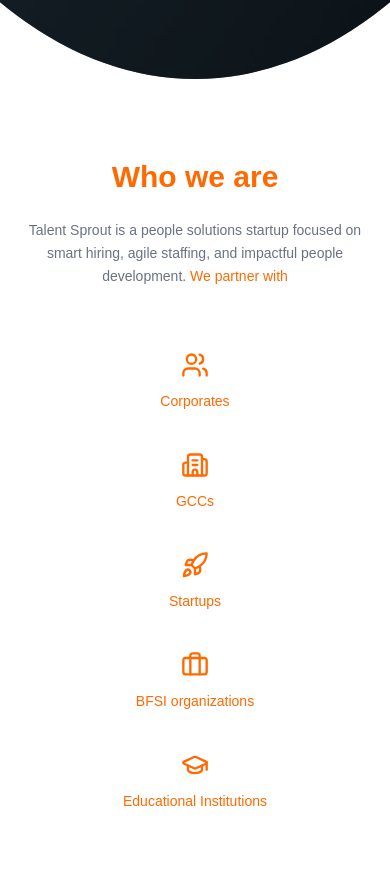
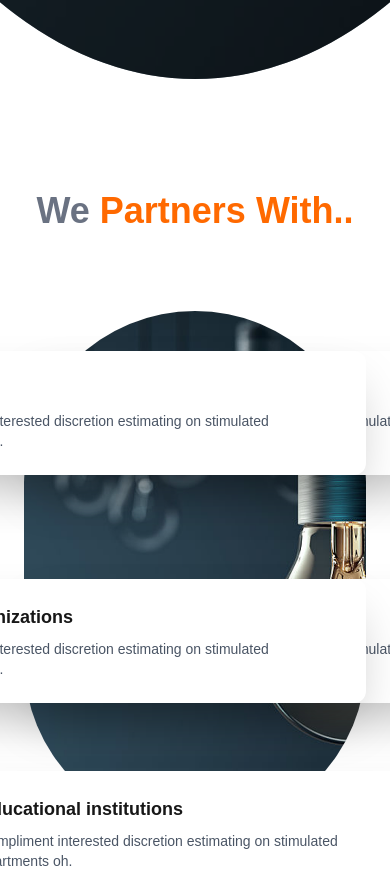
Before and after one commit to ShivamNamdev0007/TalentSproutOfficialWebsit, a Next.js app: page / in a window 390 px wide. Shown: the part 765-1638 px from the top of the page. Built offline with nearby package versions, Linux system fonts and the light colour scheme.

Commit message:
add who we are section

```diff
--- /dev/null
+++ b/Components/Landingpage/PartnersSection.jsx
@@ -0,0 +1,121 @@
+"use client";
+import { useEffect, useRef, useState } from "react";
+import Image from "next/image";
+
+export default function PartnersSection() {
+  const sectionRef = useRef(null);
+  const [visible, setVisible] = useState(false);
+
+  useEffect(() => {
+    const observer = new IntersectionObserver(
+      ([entry]) => {
+        if (entry.isIntersecting) {
+          setVisible(true);
+        }
+      },
+      { threshold: 0.3 }
+    );
+
+    if (sectionRef.current) {
+      observer.observe(sectionRef.current);
+    }
+
+    return () => observer.disconnect();
+  }, []);
+
+  return (
+    <section
+      ref={sectionRef}
+      className="bg-white py-28 relative overflow-hidden"
+    >
+      <div className="max-w-7xl mx-auto px-6 relative">
+
+        {/* Heading */}
+        <h2 className="text-center text-4xl md:text-5xl font-bold mb-20">
+          <span className="text-gray-500">We </span>
+          <span className="text-orange-500">Partners With..</span>
+        </h2>
+
+        <div className="relative flex justify-center items-center">
+
+          {/* Center Image */}
+          <div className="relative w-[520px] h-[520px] md:w-[420px] md:h-[550px] rounded-full overflow-hidden z-10">
+            <Image
+              src="/herosBackgroundImg.png"
+              alt="handshake"
+              fill
+              priority
+              className="object-cover"
+            />
+          </div>
+
+          {/* LEFT TOP */}
+          <Card
+            title="Corporates"
+            position="top-10 left-0 md:-left-14"
+            direction="left"
+            visible={visible}
+          />
+
+          {/* RIGHT TOP */}
+          <Card
+            title="Startups"
+            position="top-10 right-0 md:-right-14"
+            direction="right"
+            visible={visible}
+          />
+
+          {/* LEFT BOTTOM */}
+          <Card
+            title="GCCs"
+            position="bottom-32 left-0 md:-left-14"
+            direction="left"
+            visible={visible}
+          />
+
+          {/* RIGHT BOTTOM */}
+          <Card
+            title="BFSI organizations"
+            position="bottom-32 right-0 md:-right-14"
+            direction="right"
+            visible={visible}
+          />
+
+          {/* CENTER BOTTOM */}
+          <Card
+            title="Educational institutions"
+            position="-bottom-16 left-1/2 -translate-x-1/2"
+            direction="bottom"
+            visible={visible}
+          />
+        </div>
+      </div>
+    </section>
+  );
+}
+
+function Card({ title, position, direction, visible }) {
+  const base =
+    "absolute bg-white w-[480px] rounded-xl shadow-2xl p-6 z-20 transition-all duration-700 ease-out";
+
+  const animation = {
+    left: visible
+      ? "translate-x-0 opacity-100"
+      : "-translate-x-20 opacity-0",
+    right: visible
+      ? "translate-x-0 opacity-100"
+      : "translate-x-20 opacity-0",
+    bottom: visible
+      ? "translate-y-0 opacity-100"
+      : "translate-y-20 opacity-0",
+  };
+
+  return (
+    <div className={`${base} ${position} ${animation[direction]}`}>
+      <h3 className="font-semibold text-lg mb-2">{title}</h3>
+      <p className="text-sm text-gray-600">
+        Compliment interested discretion estimating on stimulated apartments oh.
+      </p>
+    </div>
+  );
+}
--- /dev/null
+++ b/Components/Landingpage/WhyChooseTalentSprout.jsx
@@ -0,0 +1,112 @@
+"use client";
+
+import {
+  Users,
+  GraduationCap,
+  Volume2,
+  ShieldCheck,
+  Building2,
+  MapPin,
+} from "lucide-react";
+
+const features = [
+  {
+    icon: Users,
+    title: "People-First Approach",
+    description:
+      "We believe successful organizations are built by empowered people.",
+  },
+  {
+    icon: GraduationCap,
+    title: "Multi-Domain Expertise",
+    description:
+      "From IT & BFSI hiring to POSH and empathy training—we understand people across functions and industries.",
+  },
+  {
+    icon: Volume2,
+    title: "Quality Over Volume",
+    description:
+      "We focus on right-fit talent, not just quick closures.",
+  },
+  {
+    icon: ShieldCheck,
+    title: "Compliance & Ethics Driven",
+    description:
+      "Our POSH and BFSI practices are aligned with statutory and ethical standards.",
+  },
+  {
+    icon: Building2,
+    title: "Startup Agility, Corporate Mindset",
+    description:
+      "Fast, flexible, and responsive—without compromising professionalism.",
+  },
+  {
+    icon: MapPin,
+    title: "Pan-India Reach",
+    description:
+      "Strong talent networks across key locations in India.",
+  },
+];
+
+export default function WhyChooseTalentSprout() {
+  return (
+    <section className="bg-[#e6dbd2] py-20 px-6">
+      <div className="max-w-7xl mx-auto text-center">
+        {/* Heading */}
+        <h2 className="text-4xl md:text-5xl font-bold text-gray-800">
+          Why Organizations{" "}
+          <span className="text-[#e8642a]">Choose Talent Sprout</span>
+        </h2>
+
+        <p className="mt-6 text-gray-600 text-lg max-w-3xl mx-auto">
+          We bring together expertise, empathy, and execution to help you build
+          better teams and workplaces.
+        </p>
+
+        {/* Grid */}
+        <div className="mt-20 grid grid-cols-1 md:grid-cols-3 gap-10">
+          {features.map((item, index) => {
+            const Icon = item.icon;
+
+            return (
+              <div
+                key={index}
+                className="group p-10 rounded-3xl text-center transition-all duration-300
+                           hover:bg-[#e8642a]"
+              >
+                {/* Icon Circle */}
+                <div
+                  className="w-20 h-20 mx-auto flex items-center justify-center
+                             rounded-full bg-white shadow-lg text-[#e8642a]
+                             transition-all duration-300
+                             group-hover:bg-gray-300
+                             group-hover:text-[#e8642a]"
+                >
+                  <Icon size={28} />
+                </div>
+
+                {/* Title */}
+                <h3
+                  className="mt-6 text-xl font-semibold text-gray-800
+                             transition-colors duration-300
+                             group-hover:text-white"
+                >
+                  {item.title}
+                </h3>
+
+                {/* Description */}
+                <p
+                  className="mt-3 text-gray-600 text-sm leading-relaxed max-w-xs mx-auto
+                             transition-colors duration-300
+                             group-hover:text-white/90"
+                >
+                  {item.description}
+                </p>
+              </div>
+            );
+          })}
+        </div>
+      </div>
+    </section>
+  );
+}
--- a/Components/Landingpage/WhyTalentSprout.jsx
+++ /dev/null
@@ -1,84 +0,0 @@
-import {
-  Heart,
-  Layers,
-  Target,
-  ShieldCheck,
-  Rocket,
-  MapPin,
-} from "lucide-react";
-
-const features = [
-  {
-    title: "People-First Approach",
-    desc: "We believe successful organizations are built by empowered people.",
-    icon: Heart,
-  },
-  {
-    title: "Multi-Domain Expertise",
-    desc: "From IT & BFSI hiring to POSH and empathy training—we understand people across functions and industries.",
-    icon: Layers,
-  },
-  {
-    title: "Quality Over Volume",
-    desc: "We focus on right-fit talent, not just quick closures.",
-    icon: Target,
-  },
-  {
-    title: "Compliance & Ethics Driven",
-    desc: "Our POSH and BFSI practices are aligned with statutory and ethical standards.",
-    icon: ShieldCheck,
-  },
-  {
-    title: "Startup Agility, Corporate Mindset",
-    desc: "Fast, flexible, and responsive—without compromising professionalism.",
-    icon: Rocket,
-  },
-  {
-    title: "Pan-India Reach",
-    desc: "Strong talent networks across key locations in India.",
-    icon: MapPin,
-  },
-];
-
-export default function WhyTalentSprout() {
-  return (
-    <section className=" py-16 px-4 md:px-10 lg:px-20">
-      {/* Heading */}
-      <div className="text-center max-w-3xl mx-auto mb-14">
-        <h2 className="text-3xl md:text-4xl font-bold text-orange-500">
-          Why Talent Sprout
-        </h2>
-        <p className="text-gray-400 mt-4 text-sm md:text-base">
-          We’re more than a recruitment agency—we’re your people partner
-          committed to building workplaces where talent thrives.
-        </p>
-      </div>
-
-      {/* Cards */}
-      <div className="grid gap-6 sm:grid-cols-1 md:grid-cols-2">
-        {features.map((item, index) => {
-          const Icon = item.icon;
-          return (
-            <div
-              key={index}
-              className="bg-white rounded-xl border-l-4 border-orange-500 p-6 flex gap-4 shadow-md hover:shadow-lg transition"
-            >
-              <div className="shrink-0 bg-orange-100 text-orange-500 p-3 rounded-lg">
-                <Icon size={22} />
-              </div>
-
-              <div>
-                <h3 className="text-lg font-semibold text-orange-500">
-                  {item.title}
-                </h3>
-                <p className="text-gray-600 text-sm mt-1">
-                  {item.desc}
-                </p>
-              </div>
-            </div>
-          );
-        })}
-      </div>
-    </section>
-  );
-}
--- a/app/(users)/page.js
+++ b/app/(users)/page.js
@@ -3,9 +3,10 @@
 import HeroSection from "@/Components/Landingpage/HeroSection";
 import MissionVision from "@/Components/Landingpage/MissionVision";
 import OurServices from "@/Components/Landingpage/OurServices";
+import PartnersSection from "@/Components/Landingpage/PartnersSection";
 import StatsSection from "@/Components/Landingpage/StatsSection";
 import WhoWeAre from "@/Components/Landingpage/WhoWeAre";
-import WhyTalentSprout from "@/Components/Landingpage/WhyTalentSprout";
+import WhyTalentSprout from "@/Components/Landingpage/WhyChooseTalentSprout";
 import Navbar from "@/Components/Navbar/Navbar";
 
 export default function Home() {
@@ -13,12 +14,13 @@
    <>
    <Navbar/>
    <HeroSection/>
-   <WhoWeAre/>
-   <MissionVision/>
+   <PartnersSection></PartnersSection>
+   {/* <WhoWeAre/> */}
+   {/* <MissionVision/> */}
     <OurServices/>
     {/* <StatsSection/> */}
     <WhyTalentSprout/>
-    <GrowTogetherCTA/>
+    {/* <GrowTogetherCTA/> */}
     <br></br>
     <Footer/>
    </>
```
